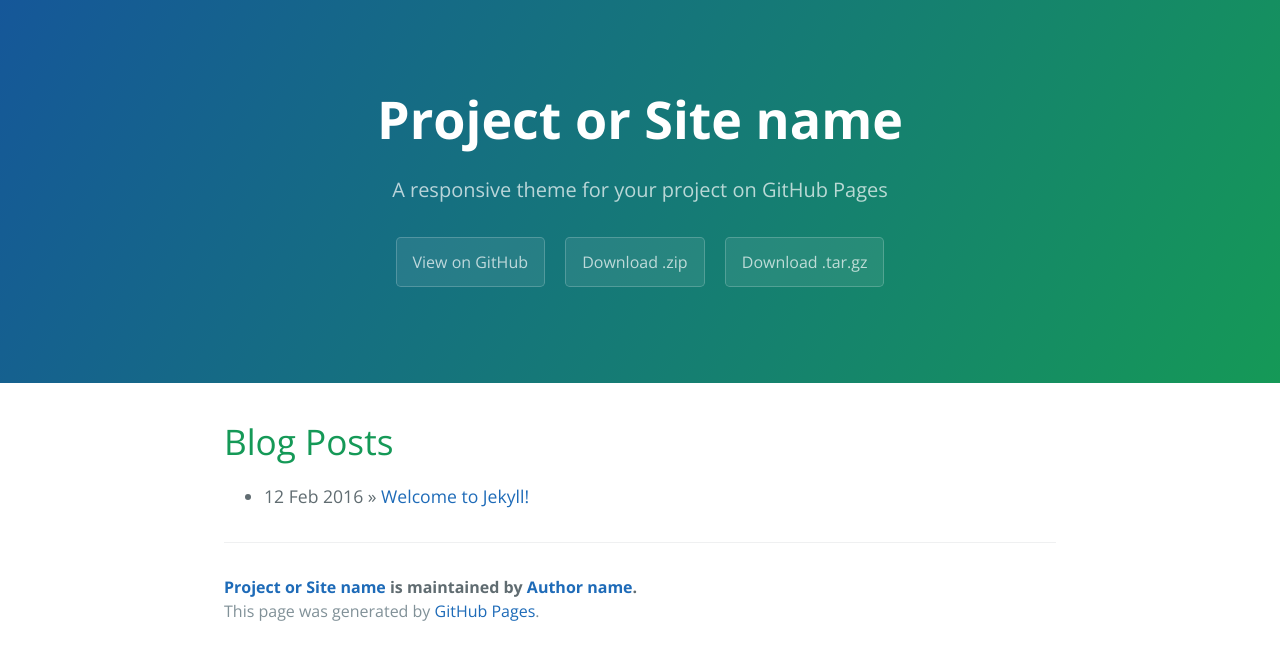
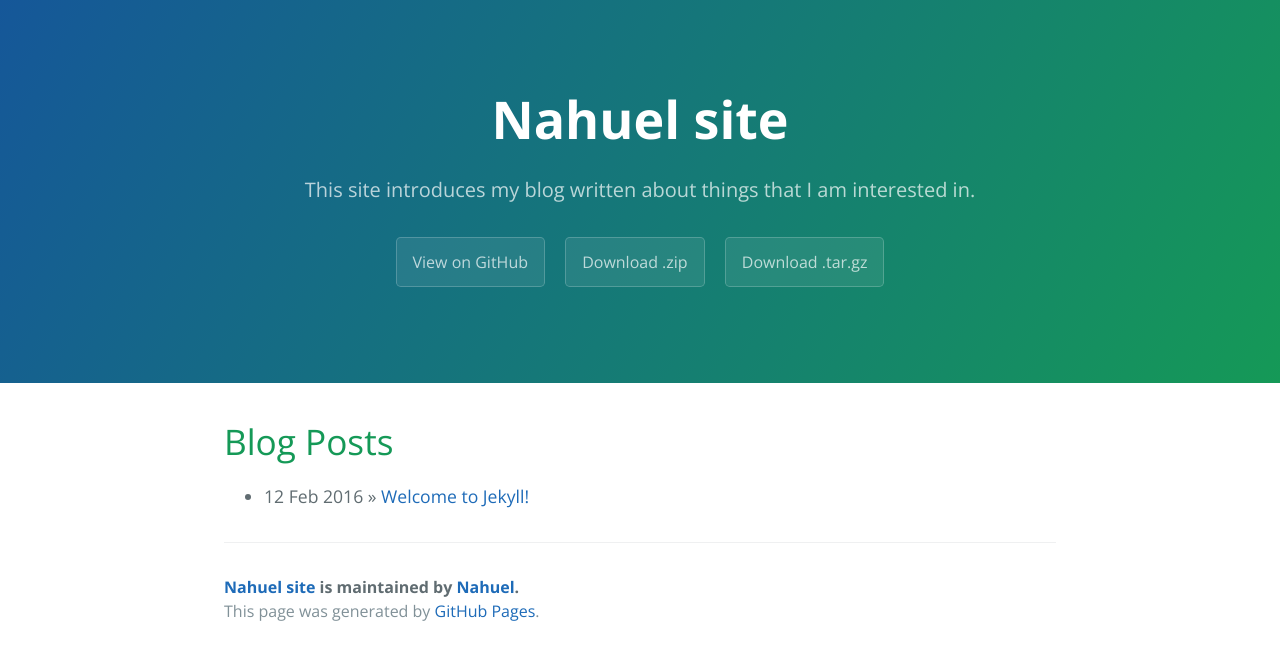
Before and after one commit to Nahuel-Mk2/Nahuel-Mk2.github.io, a Jekyll site: the page built from index.html, in a window 1280 px wide. Shown: the top 660 px of the page. Built offline with Jekyll 4.4.1, drawn with Linux system fonts in a browser that asks for light colours; the list of posts is cut into pages by our own code.

Commit message:
Update _config.yml

```diff
--- a/_config.yml
+++ b/_config.yml
@@ -1,14 +1,14 @@
 # Setup
-title:        Project or Site name
-tagline:      A responsive theme for your project on GitHub Pages
+title:        Nahuel site
+tagline:      This site introduces my blog written about things that I am interested in.
 baseurl:      ""
 paginate:     1
 locale:       "en"
 
 # About/contact
 author:
-  name:       Author name
-  url:        http://yourhomepage.com
+  name:       Nahuel
+  url:
 
 # Gems
 gems:
```
